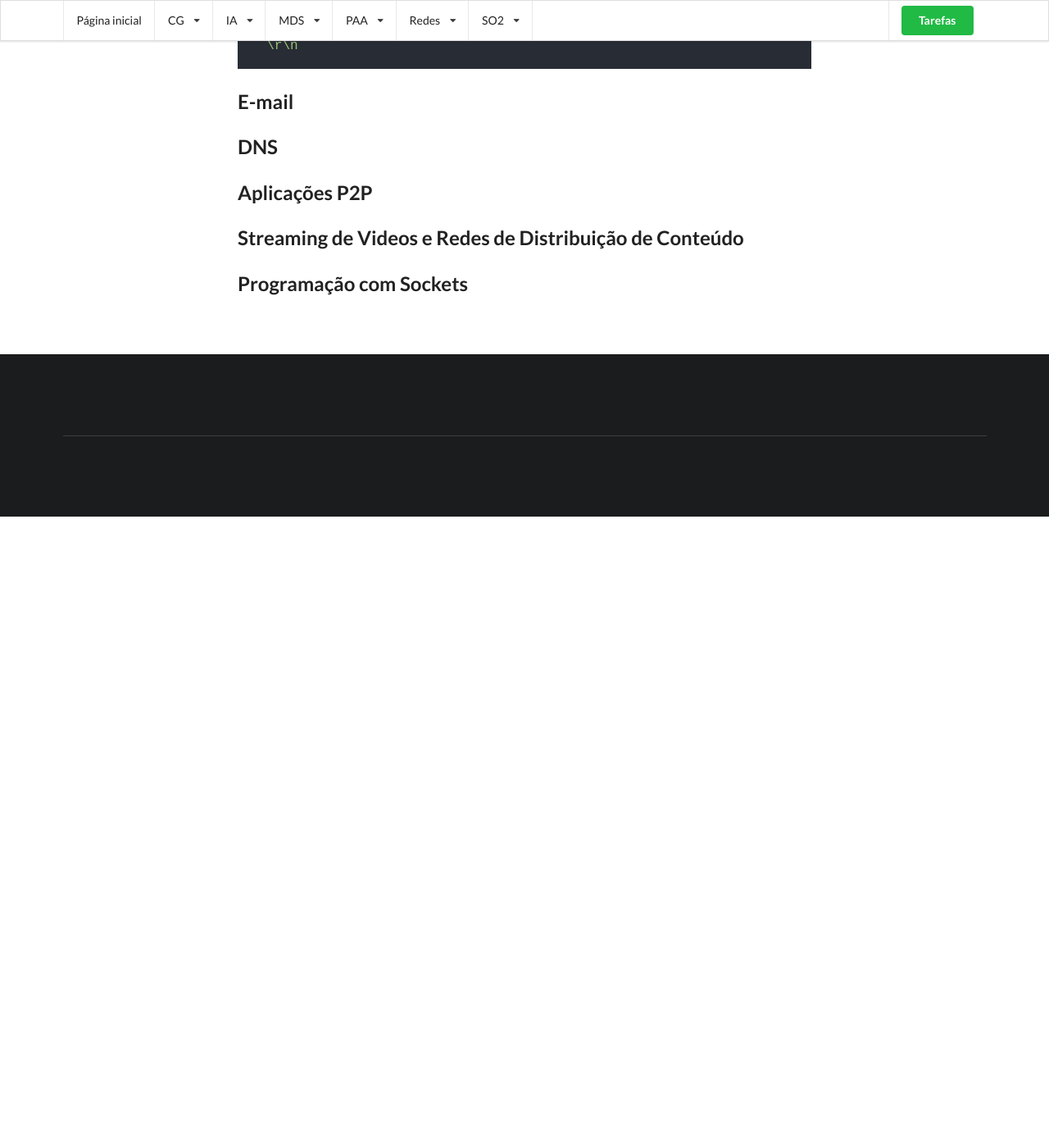
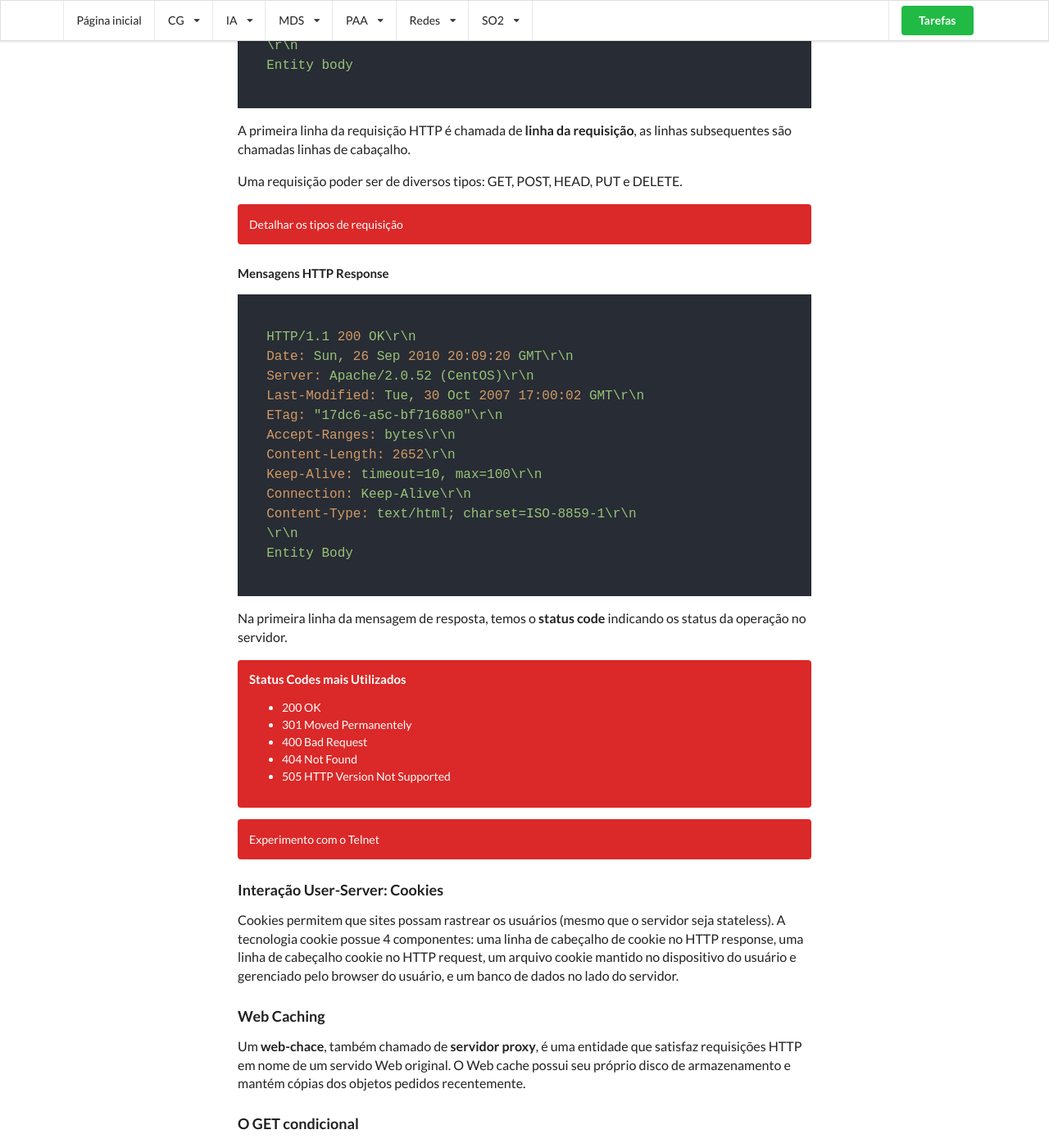
Before and after one commit to SampaioFelipe/sampaiofelipe.github.io, a Jekyll site: the page built from _pages/redes/2_camada_de_aplicacao.html, in a window 1280 px wide and 1400 px high, scrolled down 3712 px. Shown: the whole window at 82% size. Built offline with Jekyll 4.4.1, drawn with Linux system fonts in a browser that asks for light colours; nearby versions of some CDN libraries; before the commit the page ends 4342 px from its top, so only the background shows below that; some of the changed text lies outside the part shown.

Commit message:
atualização de conteúdo

```diff
--- a/_drafts/so_draft.html
+++ b/_drafts/so_draft.html
@@ -22,9 +22,6 @@
 
 <h2>Sistema de Arquivo e Diretórios</h2>
 
-
-
-
 <h2>IPC</h2>
 
 <p>TLV: Type, lenght, value</p>
--- a/_pages/redes/2_camada_de_aplicacao.html
+++ b/_pages/redes/2_camada_de_aplicacao.html
@@ -146,7 +146,73 @@ layout: default
   Keep-Alive: 115\r\n
   Connection: keep-alive\r\n
   \r\n
+  Entity body
+
 </code></pre>
+
+<p>A primeira linha da requisição HTTP é chamada de <b>linha da requisição</b>, as linhas subsequentes são chamadas linhas de cabaçalho.</p>
+
+<p>Uma requisição poder ser de diversos tipos: GET, POST, HEAD, PUT e DELETE.</p>
+
+<div class="ui red inverted segment">
+  Detalhar os tipos de requisição
+</div>
+
+<h4>Mensagens HTTP Response</h4>
+
+<pre><code class="http">
+  HTTP/1.1 200 OK\r\n
+  Date: Sun, 26 Sep 2010 20:09:20 GMT\r\n
+  Server: Apache/2.0.52 (CentOS)\r\n
+  Last-Modified: Tue, 30 Oct 2007 17:00:02 GMT\r\n
+  ETag: "17dc6-a5c-bf716880"\r\n
+  Accept-Ranges: bytes\r\n
+  Content-Length: 2652\r\n
+  Keep-Alive: timeout=10, max=100\r\n
+  Connection: Keep-Alive\r\n
+  Content-Type: text/html; charset=ISO-8859-1\r\n
+  \r\n
+  Entity Body
+
+</code></pre>
+
+<p></p>
+
+<p>Na primeira linha da mensagem de resposta, temos o <b>status code</b> indicando os status da operação no servidor.</p>
+
+<div class="ui red inverted segment">
+  <h4>Status Codes mais Utilizados</h4>
+  <ul>
+    <li>200 OK</li>
+    <li>301 Moved Permanentely</li>
+    <li>400 Bad Request</li>
+    <li>404 Not Found</li>
+    <li>505 HTTP Version Not Supported</li>
+  </ul>
+</div>
+
+<div class="ui red inverted segment">
+  Experimento com o Telnet
+</div>
+
+<h3>Interação User-Server: Cookies</h3>
+
+<p>Cookies permitem que sites possam rastrear os usuários (mesmo que o servidor seja stateless). A tecnologia cookie possue 4 componentes: uma linha de cabeçalho de cookie no HTTP response, uma linha de cabeçalho cookie no HTTP request, um arquivo cookie mantido no dispositivo do usuário e gerenciado pelo browser do usuário, e um banco de dados no lado do servidor.</p>
+
+<h3>Web Caching</h3>
+
+<p>Um <b>web-chace</b>, também chamado de <b>servidor proxy</b>, é uma entidade que satisfaz requisições HTTP em nome de um servido Web original. O Web cache possui seu próprio disco de armazenamento e mantém cópias dos objetos pedidos recentemente.</p>
+
+<h3>O GET condicional</h3>
+
+<p><b>Objetivo:</b> não envia o objeto se o cache já tem a versão atualizada.</p>
+
+<p>No http request:</p>
+<pre><code class="http">If-modified-since: &ltdate&gt
+</code></pre>
+
+<p>No http response:</p>
+<pre><code class="http">HTTP/1.1 304 Not Modified</code></pre>
 
 <h2>E-mail</h2>
 
```
Also changed, not shown: _pages/so2/5_gerenciamento_de_processos.html (+6 -3 lines), _pages/so2/6_gerenciamento_de_memoria.html (+29 -7 lines).
